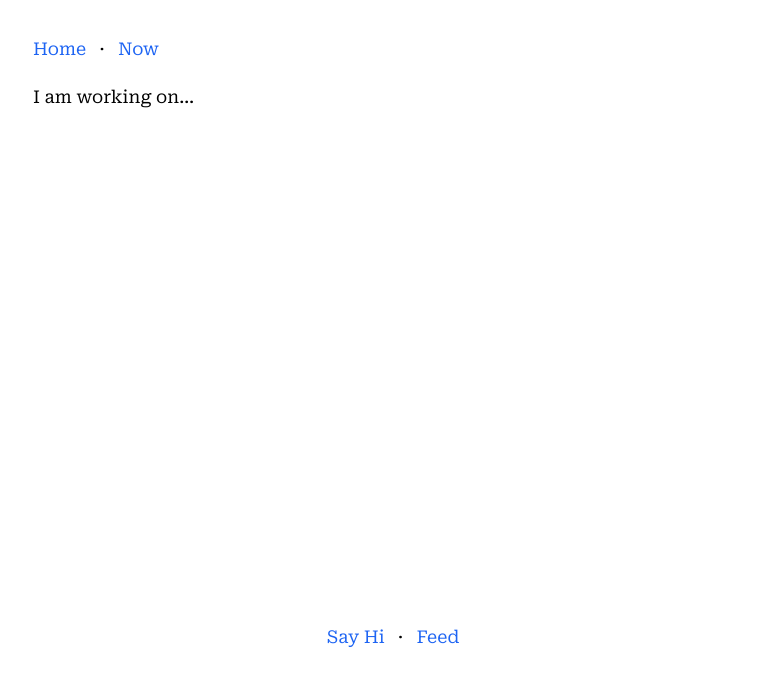
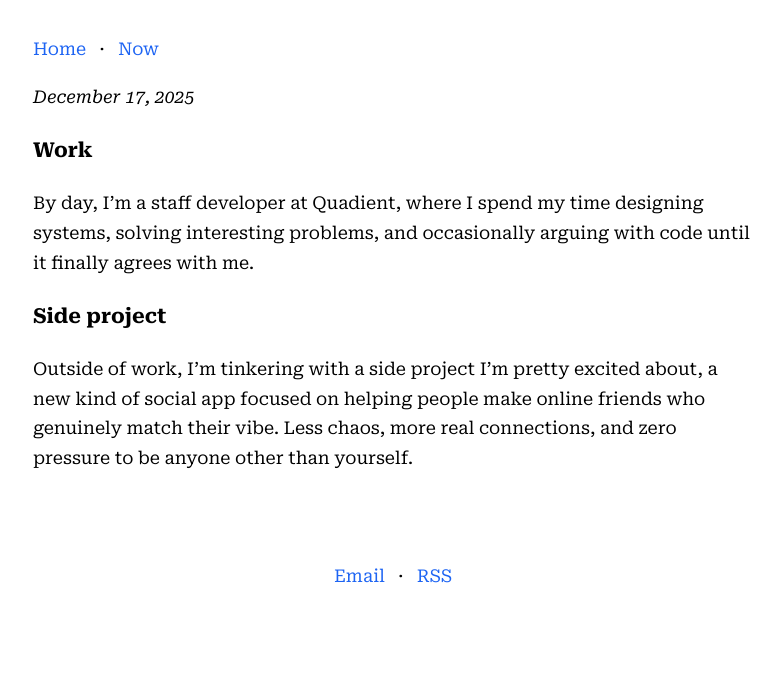
Before and after one commit to vasanthv/vasanthv.github.io, a Jekyll site: the page built from now.md, in a window 1280 px wide. Shown: the top 686 px of the page, without its empty margins (247-1026 px from the left). Built offline with Jekyll 4.4.1, drawn with Linux system fonts in a browser that asks for light colours.

Commit message:
Added now

```diff
--- a/_layouts/default.html
+++ b/_layouts/default.html
@@ -34,9 +34,9 @@
 
   <footer>
     <nav>
-      <a href="mailto:hi@vasanthv.me">Say Hi</a>
+      <a href="mailto:hi@vasanthv.me">Email</a>
       <span>&middot;</span>
-      <a href="{{ '/feed.xml' | relative_url }}">Feed</a>
+      <a href="{{ '/feed.xml' | relative_url }}">RSS</a>
     </nav>
   </footer>
 </body>
--- a/assets/css/style.css
+++ b/assets/css/style.css
@@ -27,10 +27,8 @@ nav a:hover {
 nav span {
   margin: auto 0.5rem;
 }
-main {
-  min-height: 60vh;
-}
 footer {
+  margin-top: 5rem;
   text-align: center;
 }
 blockquote {
--- a/now.md
+++ b/now.md
@@ -3,4 +3,12 @@ layout: default
 title: Now
 ---
 
-I am working on...
+_December 17, 2025_
+
+### Work
+
+By day, I’m a staff developer at Quadient, where I spend my time designing systems, solving interesting problems, and occasionally arguing with code until it finally agrees with me.
+
+### Side project
+
+Outside of work, I’m tinkering with a side project I’m pretty excited about, a new kind of social app focused on helping people make online friends who genuinely match their vibe. Less chaos, more real connections, and zero pressure to be anyone other than yourself.
```
Also changed, not shown: index.md (+5 -1 lines).
